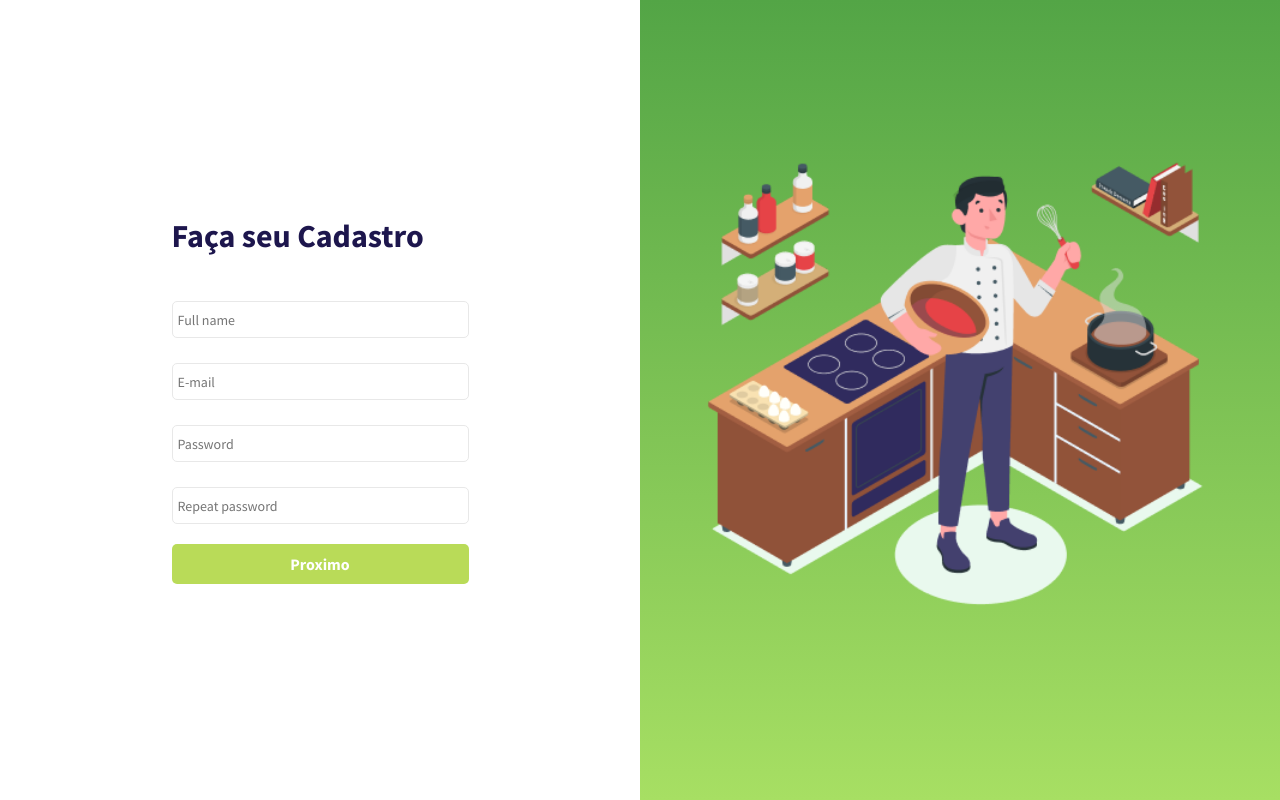
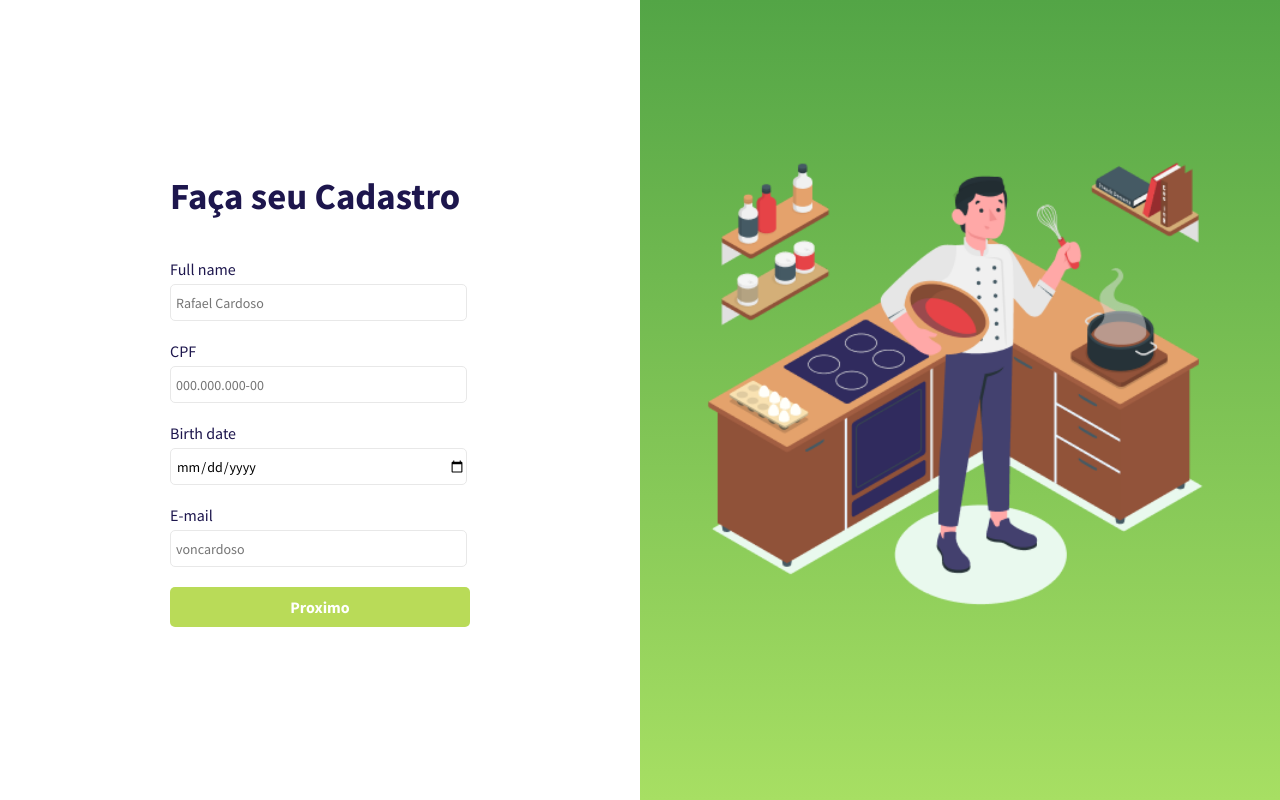
Before and after one commit to voncardoso/teste-frond-and, a React (Create React App) app: page /Register in a window 1280 px wide. Built offline with nearby package versions, Linux system fonts and the light colour scheme.

Commit message:
local stotage finalizado

```diff
--- a/src/pages/Register/index.tsx
+++ b/src/pages/Register/index.tsx
@@ -1,31 +1,140 @@
 import {Container} from './style';
 import ImgChefe from '../../assets/Chef-amico 1.png'
 import { useState } from 'react';
-import { Formik } from 'formik';
+import {initMenuMobile} from "./script";
 export function Register(){
-    const [senha, setSenha] = useState();
-    const [senhaRept, setSenhaRept] = useState();
-    const [bairro, setBairro] = useState();
-    const [logradouro, setLogradouro] = useState();
-    const [cidade, setCidade] = useState();
-    const [uf, setUF] = useState();
-    const endereco = document.querySelector('.Endereco')
-    const User = document.querySelector('.User');
+    const [name, setName] = useState(()=>{
+        const storage = localStorage.getItem('name');
+
+        if(storage){
+          const jsonParse = JSON.parse(storage);
+          return jsonParse;
+        }
+
+        return
+      });
+      if(name){
+        localStorage.setItem('name', JSON.stringify(name));
+      }
+    const [cpf, setCpf] = useState(()=>{
+        const storage = localStorage.getItem('cpf');
+
+        if(storage){
+          const jsonParse = JSON.parse(storage);
+          return jsonParse;
+        }
+
+        return
+      });
+      if(cpf){
+        localStorage.setItem('cpf', JSON.stringify(cpf));
+      }
+
+    const [date, setDate] = useState(()=>{
+        const storage = localStorage.getItem('date');
+
+        if(storage){
+          const jsonParse = JSON.parse(storage);
+          return jsonParse;
+        }
+
+        return
+      });
+      if(date){
+        localStorage.setItem('date', JSON.stringify(date));
+      }
+      const [cep, setCep] = useState(()=>{
+        const storage = localStorage.getItem('cep');
+
+        if(storage){
+          const jsonParse = JSON.parse(storage);
+          return jsonParse;
+        }
+
+        return
+      });
+      if(cep){
+        localStorage.setItem('cep', JSON.stringify(cep));
+      }
+    const [email, setEmail] = useState(()=>{
+        const storage = localStorage.getItem('email');
+
+        if(storage){
+          const jsonParse = JSON.parse(storage);
+          return jsonParse;
+        }
+
+        return
+      });
+      if(email){
+        localStorage.setItem('email', JSON.stringify(email));
+      }
+    const [bairro, setBairro] = useState(()=>{
+        const storage = localStorage.getItem('bairro');
+
+        if(storage){
+          const jsonParse = JSON.parse(storage);
+          return jsonParse;
+        }
+
+        return
+      });
+      if(bairro){
+        localStorage.setItem('bairro', JSON.stringify(bairro));
+      }
+    const [logradouro, setLogradouro] = useState(()=>{
+        const storage = localStorage.getItem('logradouro');
+
+        if(storage){
+          const jsonParse = JSON.parse(storage);
+          return jsonParse;
+        }
+
+        return
+      });
+      if(logradouro){
+        localStorage.setItem('logradouro', JSON.stringify(logradouro));
+      }
+    const [cidade, setCidade] = useState(()=>{
+        const storage = localStorage.getItem('cidade');
+
+        if(storage){
+          const jsonParse = JSON.parse(storage);
+          return jsonParse;
+        }
+
+        return
+      });
+      if(cidade){
+        localStorage.setItem('cidade', JSON.stringify(cidade));
+      }
+    const [uf, setUF] = useState(()=>{
+        const storage = localStorage.getItem('uf');
+
+        if(storage){
+          const jsonParse = JSON.parse(storage);
+          return jsonParse;
+        }
+
+        return
+      });
+      if(uf){
+        localStorage.setItem('uf', JSON.stringify(uf));
+      }
+
+
+    // estilos
 
 
     function cadUsuario(event: any){
         event.preventDefault();
-        if(senha != senhaRept){
-            alert('incorreto')
-        }else if(senha === senhaRept){
+
         console.log('correto');
-            endereco?.classList.add('active');
-            User?.classList.add('active');
-        }
+        initMenuMobile();
     }
 
     function OnblueCep(event: any){
-
+        setCep(event.target.value);
         const value1 = +event.target.value;
         if(value1.toLocaleString.length != 8){
             console.log('correto cep');
@@ -40,10 +149,7 @@ export function Register(){
             setUF(data.uf);
         });
     }
-    console.log(bairro);
 
-    console.log('senha',senha);
-    console.log('rept', senhaRept)
     return(
         <Container>
             <div className='divRegister'>
@@ -51,47 +157,52 @@ export function Register(){
                 <form action="" onSubmit={cadUsuario} className='User'>
                 <ul>
                     <li>
-
+                       <label htmlFor="">Full name</label>
                         <input
                             type="text"
-                            placeholder='Full name'
+                            placeholder='Rafael Cardoso'
+                            onChange={(event: any)=>{
+                                setName(event.target.value)
+                            }}
+                            value={name}
                             required
                             />
                     </li>
                     <li>
-
+                        <label htmlFor="">CPF</label>
                        <input
-                            type="email"
-                            placeholder='E-mail'
+                           type="text"
+                           placeholder='000.000.000-00'
+                           onChange={(event: any)=>{
+                            setCpf(event.target.value)
+                        }}
+                            value={cpf}
                            required
                         />
                    </li>
                    <li>
-
+                       <label htmlFor="">Birth date</label>
                         <input
-                            type="password"
-                            placeholder='Password'
+                            type="date"
                             onChange={(event: any)=>{
-                                setSenha(event.target.value)
+                                setDate(event.target.value)
                             }}
-                            value={senha}
+                                value={date}
                             required
                         />
                     </li>
                     <li>
-
+                        <label htmlFor="">E-mail</label>
                         <input
-                            type="password"
-                            placeholder='Repeat password'
+                            type="email"
                             onChange={(event: any)=>{
-                                setSenhaRept(event.target.value)
+                                setEmail(event.target.value)
                             }}
-                            value={senhaRept}
+                                value={email}
+                            placeholder='voncardoso'
                             required
                         />
                     </li>
-
-
                 </ul>
                 <button className='buttoregisterUser' type='submit'>Proximo</button>
                 </form>
@@ -102,6 +213,7 @@ export function Register(){
                             type="number"
                             placeholder='CEP'
                             onBlur={OnblueCep}
+                            value={cep}
                             required
                         />
                     </li>
--- /dev/null
+++ b/src/pages/Register/script.js
@@ -0,0 +1,6 @@
+export function initMenuMobile() {
+  const endereco = document.querySelector('.Endereco')
+  const User = document.querySelector('.User');
+  endereco?.classList.toggle('active');
+  User?.classList.toggle('active');
+}
--- a/src/pages/Register/style.ts
+++ b/src/pages/Register/style.ts
@@ -12,7 +12,7 @@ export const Container = styled.section`
         h1{
             margin-bottom: 40px;
             color: #1D164D;
-            font-size: 2rem;
+            font-size: 2.3rem;
 
         }
 
```
Lines whose indentation alone changed are shown as unchanged.
